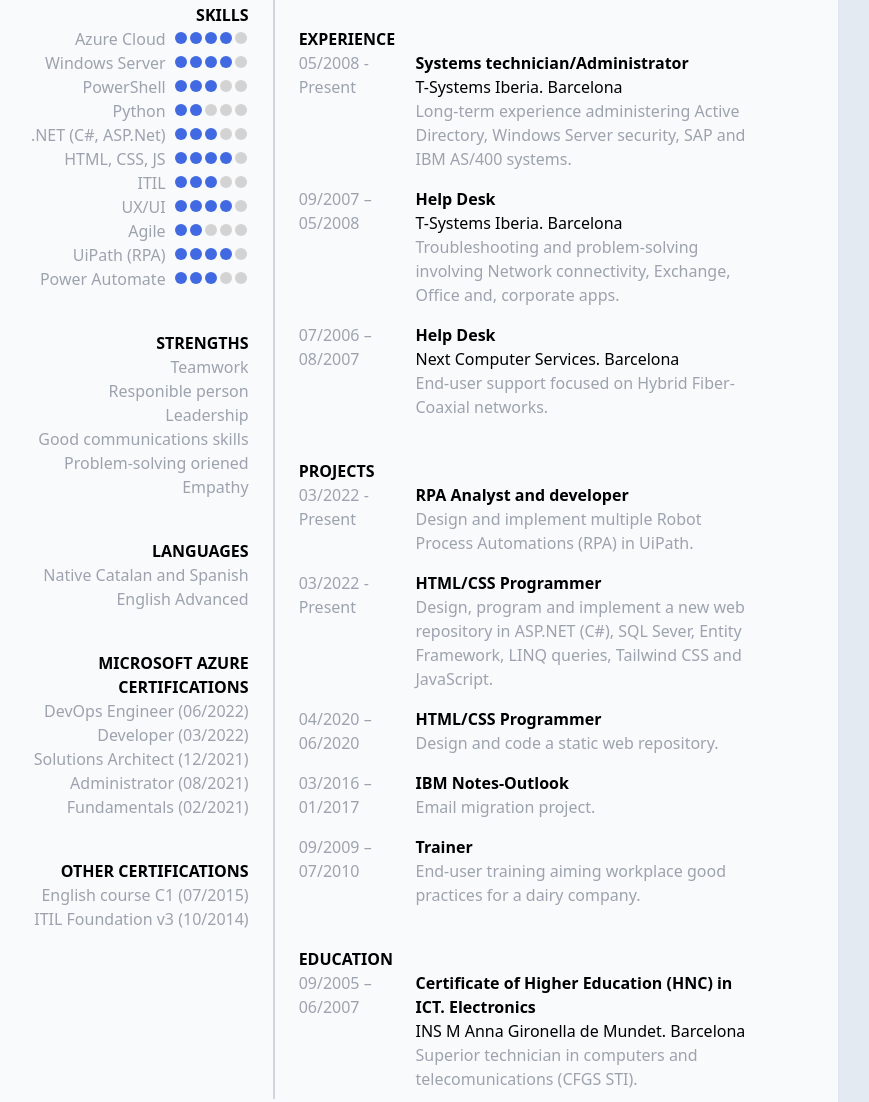
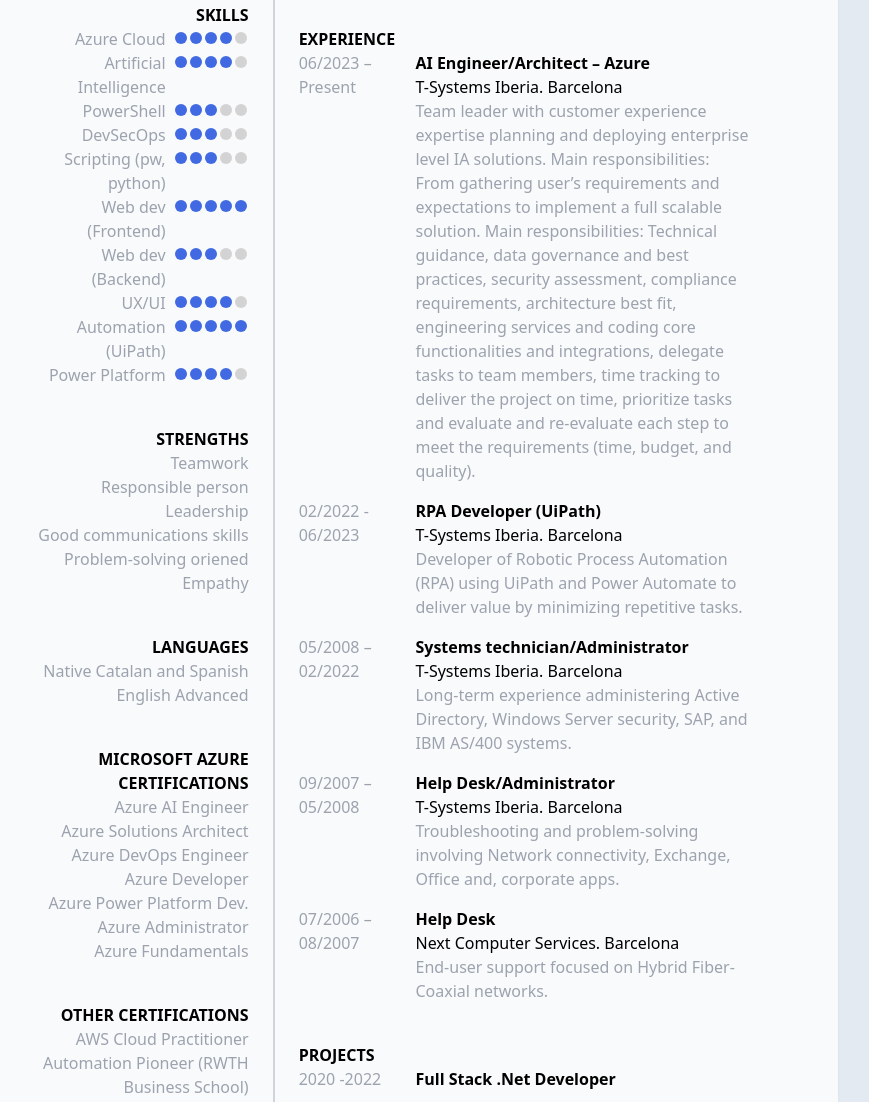
Before and after one commit to icasadev/icasadev.github.io, a plain HTML site: page index.html in a window 1280 px wide. Shown: the part 441-1543 px from the top of the page, without its empty margins (250-1119 px from the left). Drawn offline with Linux system fonts and the light colour scheme.

Commit message:
Update index.html

```diff
--- a/index.html
+++ b/index.html
@@ -39,7 +39,7 @@
 
                 <div class="text-gray-400">
                     <div class="inline-flex">
-                        <h3 class="mr-2">Windows Server</h3>
+                        <h3 class="mr-2">Artificial Intelligence</h3>
                         <span class="inline-flex mt-1">
                             <svg height="15" width="15"><circle cx="7" cy="7" r="6" fill="royalblue" /></svg>
                             <svg height="15" width="15"><circle cx="7" cy="7" r="6" fill="royalblue" /></svg>
@@ -65,20 +65,7 @@
 
                 <div class="text-gray-400">
                     <div class="inline-flex">
-                        <h3 class="mr-2">Python</h3>
-                        <span class="inline-flex mt-1">
-                            <svg height="15" width="15"><circle cx="7" cy="7" r="6" fill="royalblue" /></svg>
-                            <svg height="15" width="15"><circle cx="7" cy="7" r="6" fill="royalblue" /></svg>
-                            <svg height="15" width="15"><circle cx="7" cy="7" r="6" fill="lightgrey" /></svg>
-                            <svg height="15" width="15"><circle cx="7" cy="7" r="6" fill="lightgrey" /></svg>
-                            <svg height="15" width="15"><circle cx="7" cy="7" r="6" fill="lightgrey" /></svg>
-                        </span>
-                    </div>
-                </div>
-
-                <div class="text-gray-400">
-                    <div class="inline-flex">
-                        <h3 class="mr-2">.NET (C#, ASP.Net)</h3>
+                        <h3 class="mr-2">DevSecOps</h3>
                         <span class="inline-flex mt-1">
                             <svg height="15" width="15"><circle cx="7" cy="7" r="6" fill="royalblue" /></svg>
                             <svg height="15" width="15"><circle cx="7" cy="7" r="6" fill="royalblue" /></svg>
@@ -91,12 +78,12 @@
 
                 <div class="text-gray-400">
                     <div class="inline-flex">
-                        <h3 class="mr-2">HTML, CSS, JS</h3>
+                        <h3 class="mr-2">Scripting (pw, python)</h3>
                         <span class="inline-flex mt-1">
                             <svg height="15" width="15"><circle cx="7" cy="7" r="6" fill="royalblue" /></svg>
                             <svg height="15" width="15"><circle cx="7" cy="7" r="6" fill="royalblue" /></svg>
                             <svg height="15" width="15"><circle cx="7" cy="7" r="6" fill="royalblue" /></svg>
-                            <svg height="15" width="15"><circle cx="7" cy="7" r="6" fill="royalblue" /></svg>
+                            <svg height="15" width="15"><circle cx="7" cy="7" r="6" fill="lightgrey" /></svg>
                             <svg height="15" width="15"><circle cx="7" cy="7" r="6" fill="lightgrey" /></svg>
                         </span>
                     </div>
@@ -104,7 +91,20 @@
 
                 <div class="text-gray-400">
                     <div class="inline-flex">
-                        <h3 class="mr-2">ITIL</h3>
+                        <h3 class="mr-2">Web dev (Frontend)</h3>
+                        <span class="inline-flex mt-1">
+                            <svg height="15" width="15"><circle cx="7" cy="7" r="6" fill="royalblue" /></svg>
+                            <svg height="15" width="15"><circle cx="7" cy="7" r="6" fill="royalblue" /></svg>
+                            <svg height="15" width="15"><circle cx="7" cy="7" r="6" fill="royalblue" /></svg>
+                            <svg height="15" width="15"><circle cx="7" cy="7" r="6" fill="royalblue" /></svg>
+                            <svg height="15" width="15"><circle cx="7" cy="7" r="6" fill="royalblue" /></svg>
+                        </span>
+                    </div>
+                </div>
+
+                <div class="text-gray-400">
+                    <div class="inline-flex">
+                        <h3 class="mr-2">Web dev (Backend)</h3>
                         <span class="inline-flex mt-1">
                             <svg height="15" width="15"><circle cx="7" cy="7" r="6" fill="royalblue" /></svg>
                             <svg height="15" width="15"><circle cx="7" cy="7" r="6" fill="royalblue" /></svg>
@@ -130,20 +130,21 @@
 
                 <div class="text-gray-400">
                     <div class="inline-flex">
-                        <h3 class="mr-2">Agile</h3>
+                        <h3 class="mr-2">Automation (UiPath)</h3>
                         <span class="inline-flex mt-1">
                             <svg height="15" width="15"><circle cx="7" cy="7" r="6" fill="royalblue" /></svg>
                             <svg height="15" width="15"><circle cx="7" cy="7" r="6" fill="royalblue" /></svg>
-                            <svg height="15" width="15"><circle cx="7" cy="7" r="6" fill="lightgrey" /></svg>
-                            <svg height="15" width="15"><circle cx="7" cy="7" r="6" fill="lightgrey" /></svg>
-                            <svg height="15" width="15"><circle cx="7" cy="7" r="6" fill="lightgrey" /></svg>
+                            <svg height="15" width="15"><circle cx="7" cy="7" r="6" fill="royalblue" /></svg>
+                            <svg height="15" width="15"><circle cx="7" cy="7" r="6" fill="royalblue" /></svg>
+                            <svg height="15" width="15"><circle cx="7" cy="7" r="6" fill="royalblue" /></svg>
+
                         </span>
                     </div>
                 </div>
 
                 <div class="text-gray-400">
                     <div class="inline-flex">
-                        <h3 class="mr-2">UiPath (RPA)</h3>
+                        <h3 class="mr-2">Power Platform</h3>
                         <span class="inline-flex mt-1">
                             <svg height="15" width="15"><circle cx="7" cy="7" r="6" fill="royalblue" /></svg>
                             <svg height="15" width="15"><circle cx="7" cy="7" r="6" fill="royalblue" /></svg>
@@ -154,23 +155,10 @@
                     </div>
                 </div>
 
-                <div class="text-gray-400">
-                    <div class="inline-flex">
-                        <h3 class="mr-2">Power Automate</h3>
-                        <span class="inline-flex mt-1">
-                            <svg height="15" width="15"><circle cx="7" cy="7" r="6" fill="royalblue" /></svg>
-                            <svg height="15" width="15"><circle cx="7" cy="7" r="6" fill="royalblue" /></svg>
-                            <svg height="15" width="15"><circle cx="7" cy="7" r="6" fill="royalblue" /></svg>
-                            <svg height="15" width="15"><circle cx="7" cy="7" r="6" fill="lightgrey" /></svg>
-                            <svg height="15" width="15"><circle cx="7" cy="7" r="6" fill="lightgrey" /></svg>
-                        </span>
-                    </div>
-                </div>
-
                 <!-- Strengths -->
                 <h3 class="uppercase font-bold mt-10">Strengths</h3>
                 <h3 class="text-gray-400">Teamwork</h3>
-                <h3 class="text-gray-400">Responible person</h3>
+                <h3 class="text-gray-400">Responsible person</h3>
                 <h3 class="text-gray-400">Leadership</h3>
                 <h3 class="text-gray-400">Good communications skills</h3>
                 <h3 class="text-gray-400">Problem-solving oriened</h3>
@@ -183,14 +171,18 @@
 
                 <!-- Microsoft Azure Certifications -->
                 <h3 class="uppercase font-bold mt-10">Microsoft Azure Certifications</h3>
-                <h3 class="text-gray-400">DevOps Engineer (06/2022)</h3>
-                <h3 class="text-gray-400">Developer (03/2022)</h3>
-                <h3 class="text-gray-400">Solutions Architect (12/2021)</h3>
-                <h3 class="text-gray-400">Administrator (08/2021)</h3>
-                <h3 class="text-gray-400">Fundamentals (02/2021)</h3>
+                <h3 class="text-gray-400">Azure AI Engineer</h3>
+                <h3 class="text-gray-400">Azure Solutions Architect</h3>
+                <h3 class="text-gray-400">Azure DevOps Engineer</h3>
+                <h3 class="text-gray-400">Azure Developer</h3>
+                <h3 class="text-gray-400">Azure Power Platform Dev.</h3>
+                <h3 class="text-gray-400">Azure Administrator</h3>
+                <h3 class="text-gray-400">Azure Fundamentals</h3>
 
                 <!-- Other certifications -->
                 <h3 class="uppercase font-bold mt-10">Other certifications</h3>
+                <h3 class="text-gray-400">AWS Cloud Practitioner</h3>
+                <h3 class="text-gray-400">Automation Pioneer (RWTH Business School)</h3>
                 <h3 class="text-gray-400">English course C1 (07/2015)</h3>
                 <h3 class="text-gray-400">ITIL Foundation v3 (10/2014)</h3>
             </div>
@@ -213,23 +205,54 @@
                     <div class="grid grid-cols-4 gap-4">
 
                         <div class="col-span-1">
-                            <h3 class="text-gray-400 mr-2">05/2008 - Present</h3>
+                            <h3 class="text-gray-400 mr-2">06/2023 – Present</h3>
+                        </div>
+                        <div class="col-span-3">
+                            <h3 class="font-bold">AI Engineer/Architect – Azure</h3>
+                            <h3>T-Systems Iberia. Barcelona</h3>
+                            <p class="text-gray-400">Team leader with customer experience expertise
+                                planning and deploying enterprise level IA solutions. Main
+                                responsibilities: From gathering user’s requirements and expectations
+                                to implement a full scalable solution. Main responsibilities: Technical
+                                guidance, data governance and best practices, security assessment,
+                                compliance requirements, architecture best fit, engineering services
+                                and coding core functionalities and integrations, delegate tasks to
+                                team members, time tracking to deliver the project on time, prioritize
+                                tasks and evaluate and re-evaluate each step to meet the requirements
+                                (time, budget, and quality).</p>
+                        </div>
+
+                        <div class="col-span-1">
+                            <h3 class="text-gray-400 mr-2">02/2022 - 06/2023</h3>
+                        </div>
+                        <div class="col-span-3">
+                            <h3 class="font-bold">RPA Developer (UiPath)</h3>
+                            <h3>T-Systems Iberia. Barcelona</h3>
+                            <p class="text-gray-400">Developer of Robotic Process Automation (RPA)
+                                using UiPath and Power Automate to deliver value by minimizing
+                                repetitive tasks.</p>
+                        </div>
+
+                        <div class="col-span-1">
+                            <h3 class="text-gray-400 mr-2">05/2008 – 02/2022</h3>
                         </div>
                         <div class="col-span-3">
                             <h3 class="font-bold">Systems technician/Administrator</h3>
                             <h3>T-Systems Iberia. Barcelona</h3>
                             <p class="text-gray-400">Long-term experience administering
-                                Active Directory, Windows Server security, SAP and IBM AS/400 systems.</p>
+                                Active Directory, Windows Server security, SAP, and IBM AS/400
+                                systems.</p>
                         </div>
 
                         <div class="col-span-1">
                             <h3 class="text-gray-400 mr-2">09/2007 – 05/2008</h3>
                         </div>
                         <div class="col-span-3">
-                            <h3 class="font-bold">Help Desk</h3>
+                            <h3 class="font-bold">Help Desk/Administrator</h3>
                             <h3>T-Systems Iberia. Barcelona</h3>
-                            <p class="text-gray-400">Troubleshooting and problem-solving involving
-                                Network connectivity, Exchange, Office and, corporate apps.</p>
+                            <p class="text-gray-400">Troubleshooting and problem-solving
+                                involving Network connectivity, Exchange, Office and,
+                                corporate apps.</p>
                         </div>
 
                         <div class="col-span-1">
@@ -238,8 +261,8 @@
                         <div class="col-span-3">
                             <h3 class="font-bold">Help Desk</h3>
                             <h3>Next Computer Services. Barcelona</h3>
-                            <p class="text-gray-400">End-user support focused on Hybrid Fiber-Coaxial
-                                networks.</p>
+                            <p class="text-gray-400">End-user support focused on Hybrid
+                                Fiber-Coaxial networks.</p>
                         </div>
                     </div>
 
@@ -248,47 +271,10 @@
                     <div class="grid grid-cols-4 gap-4">
 
                         <div class="col-span-1">
-                            <h3 class="text-gray-400 mr-2">03/2022 - Present</h3>
+                            <h3 class="text-gray-400 mr-2">2020 -2022</h3>
                         </div>
                         <div class="col-span-3">
-                            <h3 class="font-bold">RPA Analyst and developer</h3>
-                            <p class="text-gray-400">Design and implement multiple Robot Process
-                                Automations (RPA) in UiPath.</p>
-                        </div>
-
-                        <div class="col-span-1">
-                            <h3 class="text-gray-400 mr-2">03/2022 - Present</h3>
-                        </div>
-                        <div class="col-span-3">
-                            <h3 class="font-bold">HTML/CSS Programmer</h3>
-                            <p class="text-gray-400">Design, program and implement a new web
-                                repository in ASP.NET (C#), SQL Sever, Entity Framework, LINQ queries,
-                                Tailwind CSS and JavaScript.</p>
-                        </div>
-
-                        <div class="col-span-1">
-                            <h3 class="text-gray-400 mr-2">04/2020 – 06/2020</h3>
-                        </div>
-                        <div class="col-span-3">
-                            <h3 class="font-bold">HTML/CSS Programmer</h3>
-                            <p class="text-gray-400">Design and code a static web repository.</p>
-                        </div>
-
-                        <div class="col-span-1">
-                            <h3 class="text-gray-400 mr-2">03/2016 – 01/2017</h3>
-                        </div>
-                        <div class="col-span-3">
-                            <h3 class="font-bold">IBM Notes-Outlook</h3>
-                            <p class="text-gray-400">Email migration project.</p>
-                        </div>
-
-                        <div class="col-span-1">
-                            <h3 class="text-gray-400 mr-2">09/2009 – 07/2010</h3>
-                        </div>
-                        <div class="col-span-3">
-                            <h3 class="font-bold">Trainer</h3>
-                            <p class="text-gray-400">End-user training aiming workplace
-                                good practices for a dairy company.</p>
+                            <h3 class="font-bold">Full Stack .Net Developer</h3>
                         </div>
                     </div>
 
```
